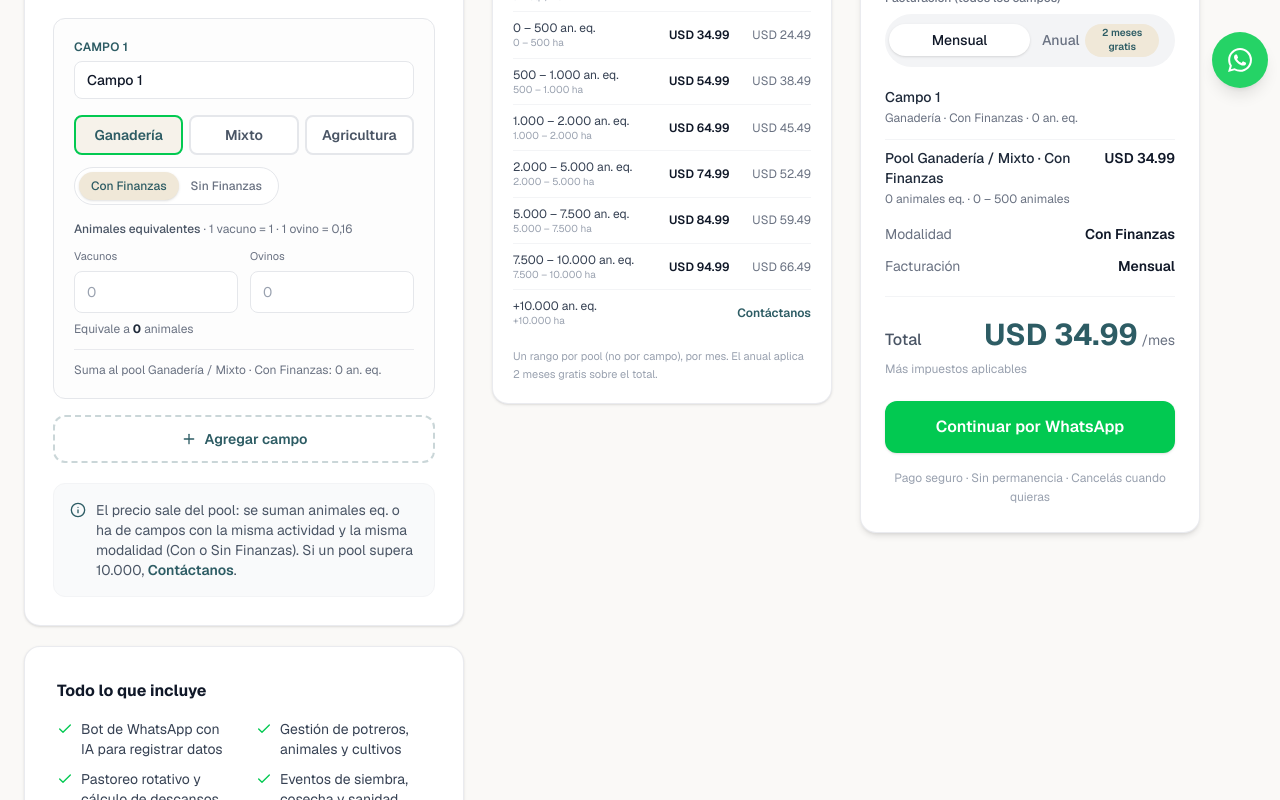
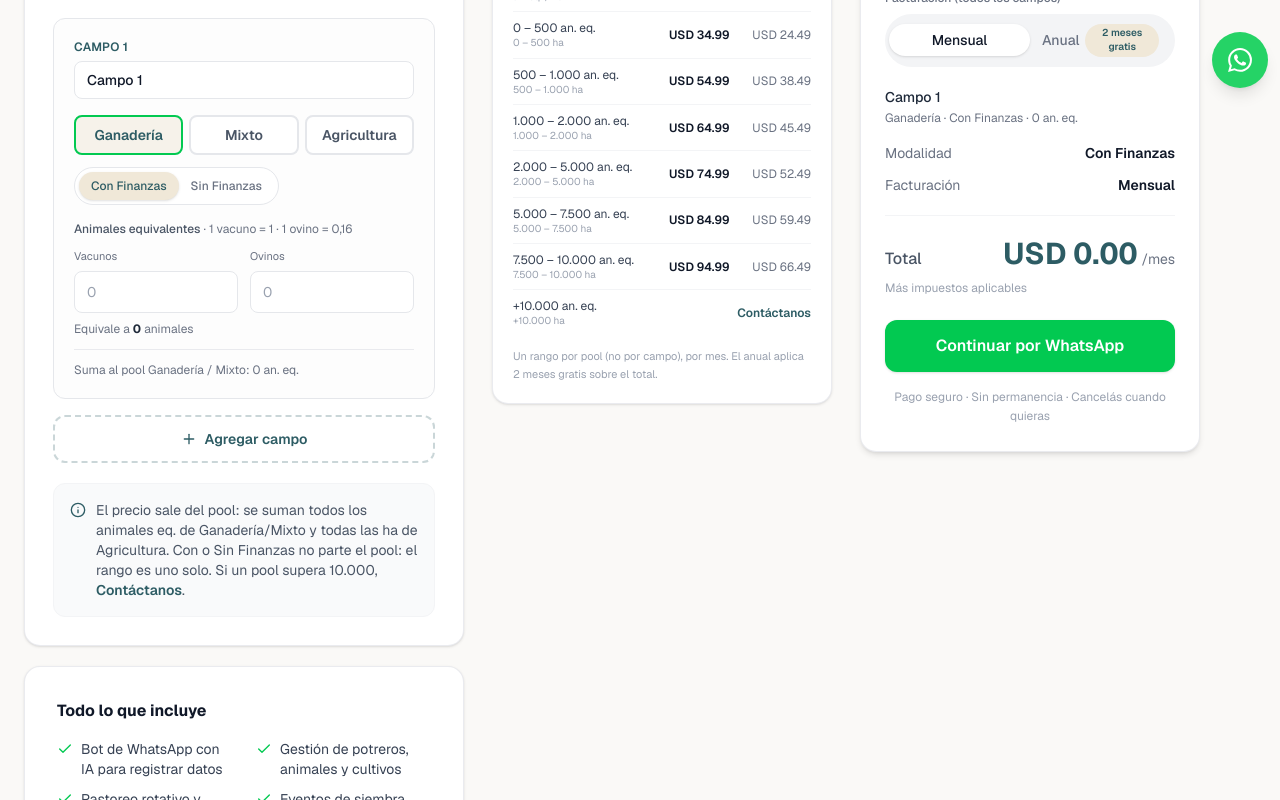
Before and after one commit to talalandig/landingbotrural, a Next.js app: page /pricing in a window 1280 px wide. Shown: the part 696-1496 px from the top of the page. Built offline with nearby package versions, Linux system fonts and the light colour scheme.

Commit message:
Precios: Con/Sin Finanzas comparte el pool, no lo parte
Ganadería/Mixto suma todos los animales eq. en un rango. La modalidad solo pondera Con vs Sin dentro de ese tramo. Pool en 0 no cobra el 0-500.

```diff
--- a/app/pricing/page.tsx
+++ b/app/pricing/page.tsx
@@ -19,8 +19,15 @@ type CampoDraft = {
 }
 
 type PrecioPool =
-  | { kind: 'usd'; monthly: number; bandLabel: string; unidades: number; unidad: string }
-  | { kind: 'contact'; bandLabel: string; unidades: number; unidad: string }
+  | {
+      kind: 'usd'
+      monthly: number
+      bandLabel: string
+      unidades: number
+      unidad: string
+      detalle: string
+    }
+  | { kind: 'contact'; bandLabel: string; unidades: number; unidad: string; detalle: string }
 
 const OVINO_EQ = 0.16
 const WHATSAPP_NUMBER = '59899465242'
@@ -84,27 +91,44 @@ function equivalentes(c: CampoDraft): number {
   return parseNum(c.vacunos) + parseNum(c.ovinos) * OVINO_EQ
 }
 
+function detalleMix(con: number, sin: number, u: string): string {
+  if (con > 0 && sin > 0) {
+    return `${fmtNum(con)} ${u} Con Finanzas · ${fmtNum(sin)} ${u} Sin Finanzas`
+  }
+  if (con > 0) return `${fmtNum(con)} ${u} · Con Finanzas`
+  if (sin > 0) return `${fmtNum(sin)} ${u} · Sin Finanzas`
+  return `0 ${u}`
+}
+
 function cotizarPool(
-  unidades: number,
-  modalidad: Modalidad,
+  unidadesCon: number,
+  unidadesSin: number,
   unidad: 'ha' | 'animales eq.'
-): PrecioPool {
+): PrecioPool | null {
+  const unidades = unidadesCon + unidadesSin
+  if (unidades <= 0) return null
   const esHa = unidad === 'ha'
+  const detalle = detalleMix(unidadesCon, unidadesSin, esHa ? 'ha' : 'an. eq.')
   if (unidades > 10000) {
     return {
       kind: 'contact',
       bandLabel: esHa ? '+10.000 ha' : '+10.000 animales eq.',
       unidades,
       unidad,
+      detalle,
     }
   }
   const band = BANDS.find((b) => unidades <= b.max) ?? BANDS[BANDS.length - 1]
+  const monthly = Math.round(
+    ((unidadesCon / unidades) * band.con + (unidadesSin / unidades) * band.sin) * 100
+  ) / 100
   return {
     kind: 'usd',
-    monthly: modalidad === 'con' ? band.con : band.sin,
+    monthly,
     bandLabel: esHa ? band.labelHa : band.labelAn,
     unidades,
     unidad,
+    detalle,
   }
 }
 
@@ -116,51 +140,27 @@ function montoPool(p: PrecioPool, cycle: Cycle): number | null {
 type PoolLinea = { titulo: string; quote: PrecioPool }
 
 function armarPools(campos: CampoDraft[]): PoolLinea[] {
-  const buckets: Record<
-    string,
-    { n: number; unidades: number; titulo: string; modalidad: Modalidad; unidad: 'ha' | 'animales eq.' }
-  > = {
-    'ani-con': {
-      n: 0,
-      unidades: 0,
-      titulo: 'Ganadería / Mixto · Con Finanzas',
-      modalidad: 'con',
-      unidad: 'animales eq.',
-    },
-    'ani-sin': {
-      n: 0,
-      unidades: 0,
-      titulo: 'Ganadería / Mixto · Sin Finanzas',
-      modalidad: 'sin',
-      unidad: 'animales eq.',
-    },
-    'ha-con': {
-      n: 0,
-      unidades: 0,
-      titulo: 'Agricultura · Con Finanzas',
-      modalidad: 'con',
-      unidad: 'ha',
-    },
-    'ha-sin': {
-      n: 0,
-      unidades: 0,
-      titulo: 'Agricultura · Sin Finanzas',
-      modalidad: 'sin',
-      unidad: 'ha',
-    },
+  let aniCon = 0
+  let aniSin = 0
+  let haCon = 0
+  let haSin = 0
+  for (const c of campos) {
+    if (c.tipo === 'agricultura') {
+      const u = parseNum(c.hectareas)
+      if (c.modalidad === 'con') haCon += u
+      else haSin += u
+    } else {
+      const u = equivalentes(c)
+      if (c.modalidad === 'con') aniCon += u
+      else aniSin += u
+    }
   }
-  for (const c of campos) {
-    const esAgri = c.tipo === 'agricultura'
-    const key = `${esAgri ? 'ha' : 'ani'}-${c.modalidad}`
-    buckets[key].n += 1
-    buckets[key].unidades += esAgri ? parseNum(c.hectareas) : equivalentes(c)
-  }
-  return Object.values(buckets)
-    .filter((b) => b.n > 0)
-    .map((b) => ({
-      titulo: b.titulo,
-      quote: cotizarPool(b.unidades, b.modalidad, b.unidad),
-    }))
+  const out: PoolLinea[] = []
+  const ani = cotizarPool(aniCon, aniSin, 'animales eq.')
+  if (ani) out.push({ titulo: 'Ganadería / Mixto', quote: ani })
+  const ha = cotizarPool(haCon, haSin, 'ha')
+  if (ha) out.push({ titulo: 'Agricultura', quote: ha })
+  return out
 }
 
 export default function PricingPage() {
@@ -196,7 +196,7 @@ export default function PricingPage() {
         return `Pool ${titulo}: ${fmtNum(quote.unidades)} ${quote.unidad} — Contáctanos`
       }
       const precio = cycle === 'monthly' ? quote.monthly : quote.monthly * 10
-      return `Pool ${titulo}: ${fmtNum(quote.unidades)} ${quote.unidad} (${quote.bandLabel}) — USD ${fmtUsd(precio)}${totalLabel}`
+      return `Pool ${titulo}: ${quote.detalle} (${quote.bandLabel}) — USD ${fmtUsd(precio)}${totalLabel}`
     })
     const totalTxt = needsContact
       ? 'Total: Contáctanos (+10.000 en el pool)'
@@ -397,8 +397,8 @@ export default function PricingPage() {
 
                     <p className="mt-3 pt-3 border-t border-gray-200/80 text-xs text-gray-500">
                       {esAgri
-                        ? `Suma al pool Agricultura · ${c.modalidad === 'con' ? 'Con Finanzas' : 'Sin Finanzas'}: ${fmtNum(parseNum(c.hectareas))} ha`
-                        : `Suma al pool Ganadería / Mixto · ${c.modalidad === 'con' ? 'Con Finanzas' : 'Sin Finanzas'}: ${fmtNum(eq)} an. eq.`}
+                        ? `Suma al pool Agricultura: ${fmtNum(parseNum(c.hectareas))} ha`
+                        : `Suma al pool Ganadería / Mixto: ${fmtNum(eq)} an. eq.`}
                     </p>
                   </div>
                 )
@@ -417,8 +417,9 @@ export default function PricingPage() {
             <div className="mt-5 flex items-start gap-2.5 text-sm text-gray-600 bg-gray-50 rounded-xl p-4 border border-gray-100">
               <Info className="w-4 h-4 text-[#2D5C64] flex-shrink-0 mt-0.5" />
               <p>
-                El precio sale del pool: se suman animales eq. o ha de campos con la misma
-                actividad y la misma modalidad (Con o Sin Finanzas). Si un pool supera 10.000,{' '}
+                El precio sale del pool: se suman todos los animales eq. de Ganadería/Mixto y
+                todas las ha de Agricultura. Con o Sin Finanzas no parte el pool: el rango es uno
+                solo. Si un pool supera 10.000,{' '}
                 <a
                   href={contactUrl}
                   target="_blank"
@@ -591,7 +592,7 @@ export default function PricingPage() {
                     <span className="text-gray-500 min-w-0">
                       <span className="font-medium text-gray-800 block">Pool {titulo}</span>
                       <span className="text-xs">
-                        {fmtNum(quote.unidades)} {quote.unidad} · {quote.bandLabel}
+                        {quote.detalle} · {quote.bandLabel}
                       </span>
                     </span>
                     <span className="font-semibold text-gray-900 text-right shrink-0 tabular-nums">
```
